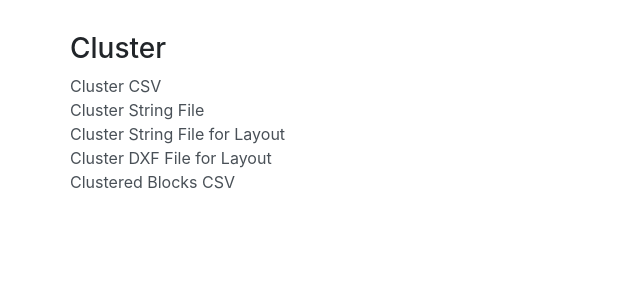
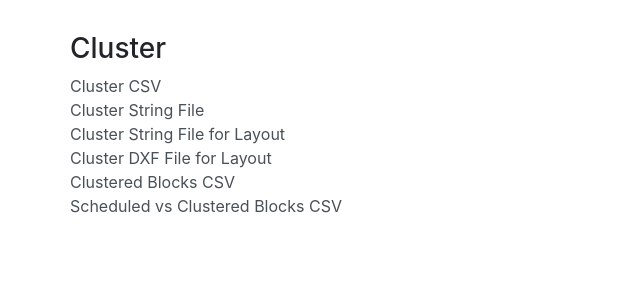
Before and after one commit to basilrabi/data_management, a Django app: template custom/templates/custom/export.html in a window 1280 px wide. Shown: the part 295-595 px from the top of the page, without its empty margins (0-640 px from the left). Run offline with Django 3.2, Linux system fonts and the light colour scheme; the template is opened without the code that fills it, so the values that code supplies are empty; some libraries are stand-ins or nearby versions.

Commit message:
export view of plan vs cluster

```diff
--- a/custom/templates/custom/export.html
+++ b/custom/templates/custom/export.html
@@ -26,6 +26,7 @@
         <a href="{% url 'location:data-export-cluster-str-survey' %}" target="_blank" class="list-group-item-action">Cluster String File for Layout</a>
         <a href="{% url 'location:data-export-cluster-dxf-survey' %}" target="_blank" class="list-group-item-action">Cluster DXF File for Layout</a>
         <a href="{% url 'inventory:data-export-clustered-block' %}" target="_blank" class="list-group-item-action">Clustered Blocks CSV</a>
+        <a href="{% url 'inventory:data-export-scheduled-block' %}" target="_blank" class="list-group-item-action">Scheduled vs Clustered Blocks CSV</a>
     </div>
 </div>
     {% if user.is_authenticated %}
--- a/inventory/urls.py
+++ b/inventory/urls.py
@@ -4,11 +4,14 @@ from . import views
 
 app_name = 'inventory'
 urlpatterns = [
-    path('', views.index, name='index'),
-    path('data-export/clustered-block',
-         views.export_clustered_block2,
-         name='data-export-clustered-block'),
-    path('export/clustered-block',
-         views.export_clustered_block,
-         name='export-clustered-block')
+     path('', views.index, name='index'),
+     path('data-export/clustered-block',
+          views.export_clustered_block2,
+          name='data-export-clustered-block'),
+     path('data-export/scheduled-block',
+          views.scheduled_block,
+          name='data-export-scheduled-block'),
+     path('export/clustered-block',
+          views.export_clustered_block,
+          name='export-clustered-block')
 ]
```
Also changed, not shown: inventory/views.py (+7 -1 lines), 1 other file.
